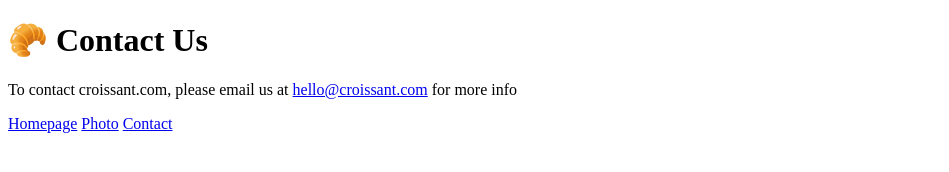
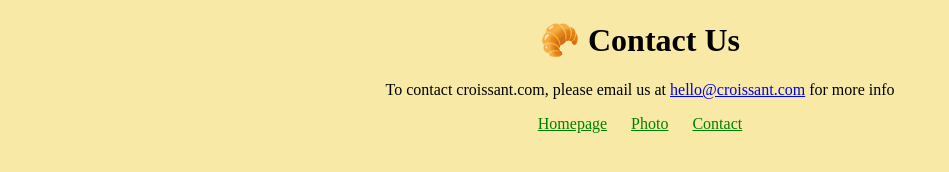
Before and after one commit to sandyysh221/SheCodes_challenge_croissant, a plain HTML site: page contact.html in a window 1280 px wide. Shown: the whole page, without its empty margins (0-949 px from the left). Drawn offline with Linux system fonts and the light colour scheme.

Commit message:
missing css added to contact page

```diff
--- a/contact.html
+++ b/contact.html
@@ -4,6 +4,7 @@
     <meta charset="UTF-8" />
     <meta http-equiv="X-UA-Compatible" content="IE=edge" />
     <meta name="viewport" content="width=device-width, initial-scale=1.0" />
+    <link rel="stylesheet" href="/styles/style.css" />
     <title>Contact Us</title>
   </head>
   <body>
```
